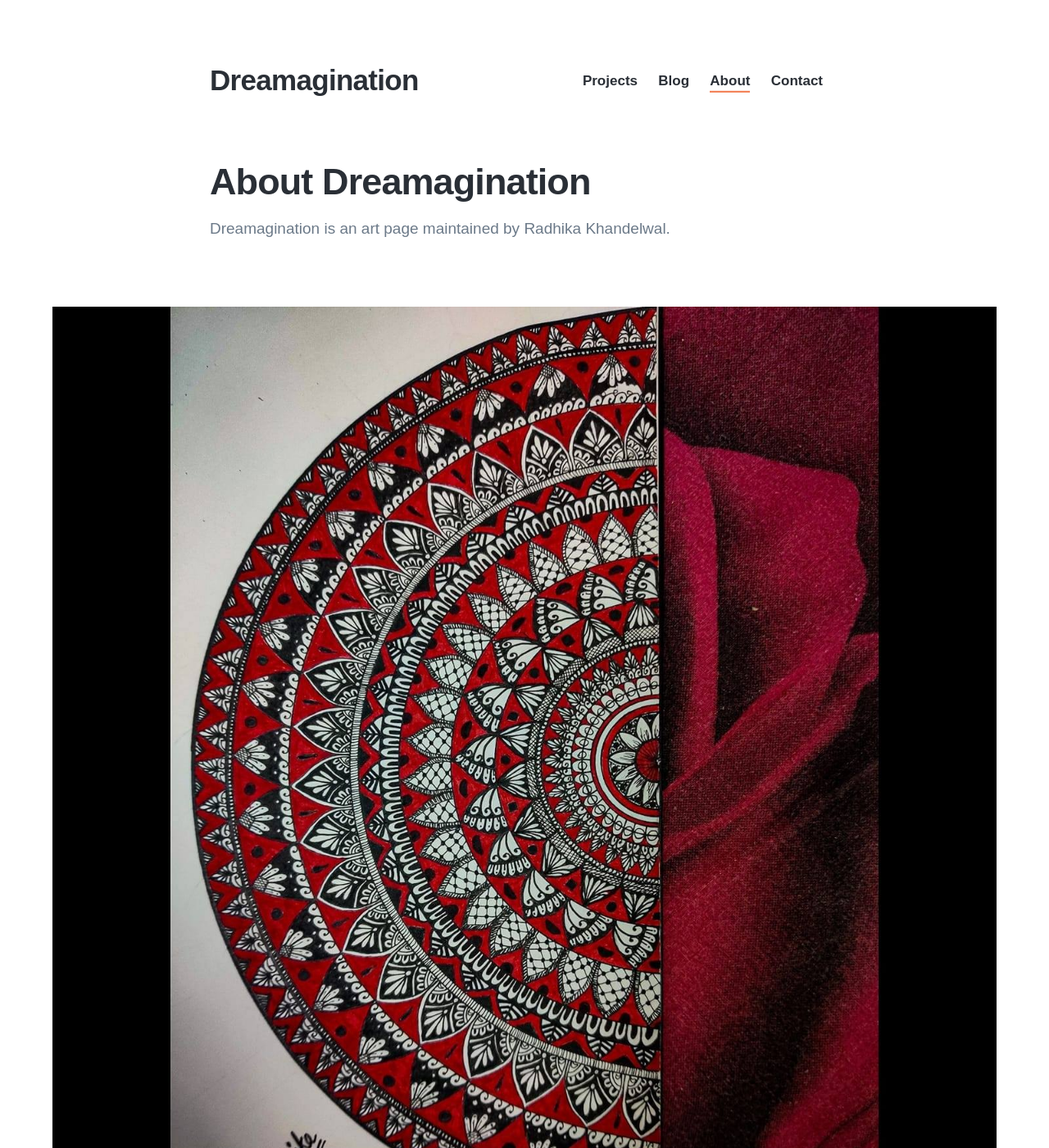
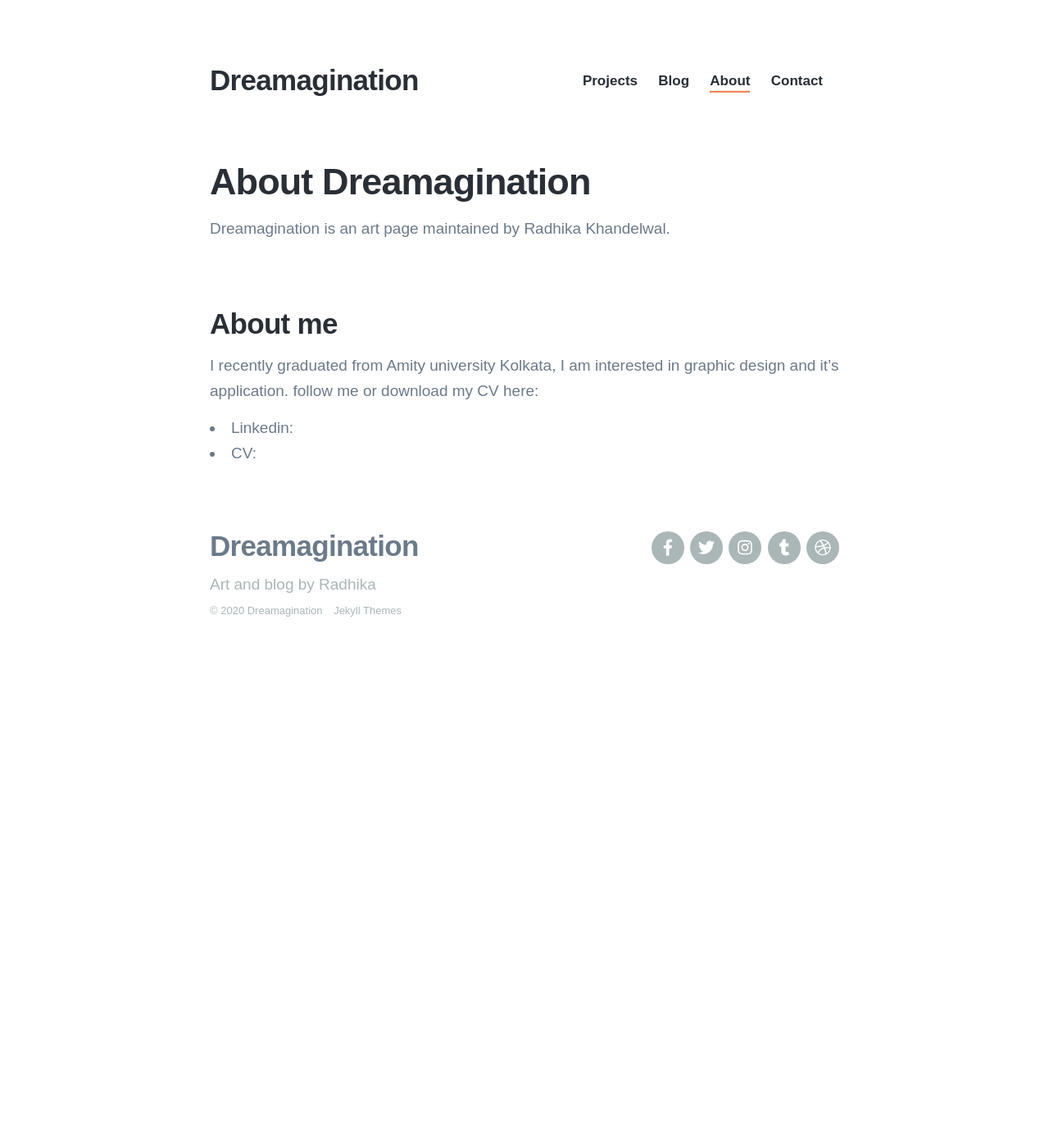
Before and after one commit to rkradhikaa/rkradhikaa.github.io, a Jekyll site: the page built from _pages/about.md, in a window 1280 px wide and 1400 px high. Shown: the whole window at 82% size. Built offline with Jekyll 4.4.1, drawn with Linux system fonts in a browser that asks for light colours; nearby versions of some CDN libraries; some web fonts are replaced.

Commit message:
starbucks

```diff
--- a/_pages/about.md
+++ b/_pages/about.md
@@ -6,9 +6,15 @@ description:
 featured_image: /images/demo/gg.jpg
 ---
 
-![](/images/demo/gg.jpg)
+<!-- ![](/images/demo/gg.jpg) -->
 
-## Features
+## About me
+
+I recently graduated from Amity university Kolkata, I am interested in graphic design and it's application.
+follow me or download my CV here:
+
+* Linkedin:
+* CV:
 
 <!-- We've packed Duet full of powerful features to help showcase your work:
 
```
Also changed, not shown: _posts/2018-06-30-demo-post.md (+7 -7 lines), _projects/2020-07-06-StarBucks.md (added, +28 -0 lines), _projects/2020-07-29-BnW.md (+2 -4 lines), images/6Jul/1.jpg (added), 1 other file.
